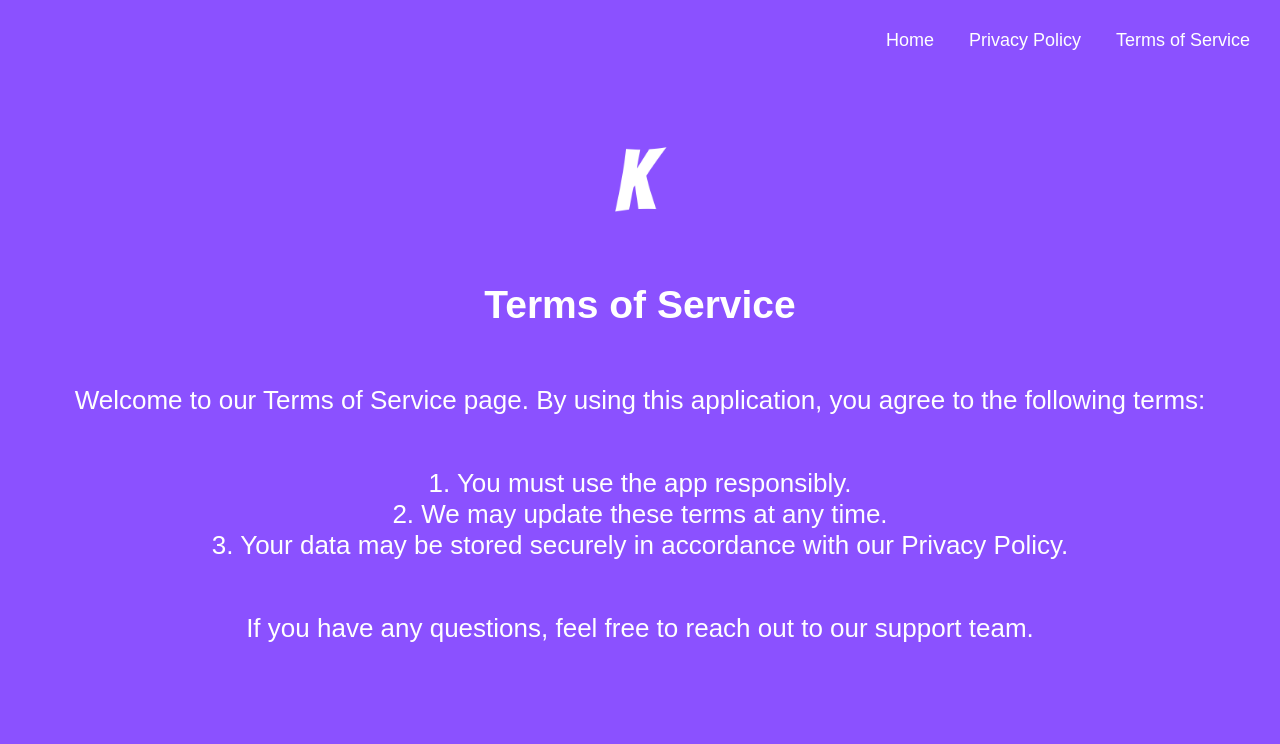
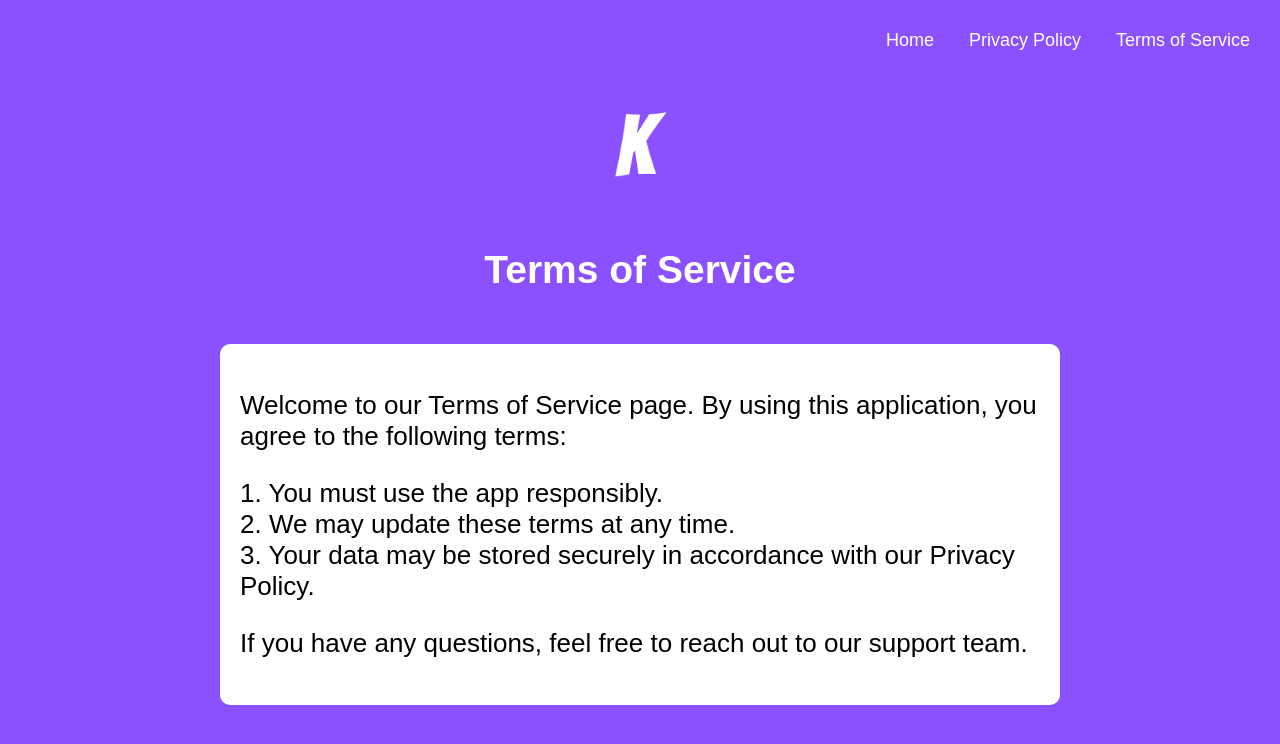
Before and after one commit to christianmarrtinez/klick-web, a React (Create React App) app: page /klick-web/tos in a window 1280 px wide. Shown: the top 744 px of the page. Built offline with nearby package versions, Linux system fonts and the light colour scheme.

Commit message:
Add styling to <p> sections

```diff
--- a/src/App.css
+++ b/src/App.css
@@ -57,3 +57,14 @@
   gap: 15px;
   z-index: 100;
 }
+
+.content-box {
+  background-color: white;
+  color: black;
+  padding: 20px;
+  margin-top: 20px;
+  width: 90%;
+  max-width: 800px;
+  border-radius: 10px;
+  text-align: left;
+}
--- a/src/Privacy.js
+++ b/src/Privacy.js
@@ -10,6 +10,7 @@ function Privacy() {
       <header className="App-header">
         <img src={icon} className="App-icon" alt="icon" />
         <h2>Privacy Policy</h2>
+        <div className="content-box">
         <p>
           This is the full privacy policy page. We value your privacy and are committed to protecting your data.
         </p>
@@ -19,7 +20,7 @@ function Privacy() {
         <p>
           We do not share your information with third parties without your consent unless required by law.
         </p>
-
+        </div>
         <div className="top-right-links">
         <Link to="/" className="App-link">Home</Link>
         <Link to="/privacy" className="App-link">Privacy Policy</Link>
--- a/src/TOS.js
+++ b/src/TOS.js
@@ -10,6 +10,7 @@ function TOS() {
       <header className="App-header">
         <img src={icon} className="App-icon" alt="icon" />
         <h2>Terms of Service</h2>
+        <div className="content-box">
         <p>
           Welcome to our Terms of Service page. By using this application, you agree to the following terms:
         </p>
@@ -21,7 +22,7 @@ function TOS() {
         <p>
           If you have any questions, feel free to reach out to our support team.
         </p>
-
+        </div>
         <div className="top-right-links">
         <Link to="/" className="App-link">Home</Link>
         <Link to="/privacy" className="App-link">Privacy Policy</Link>
```
